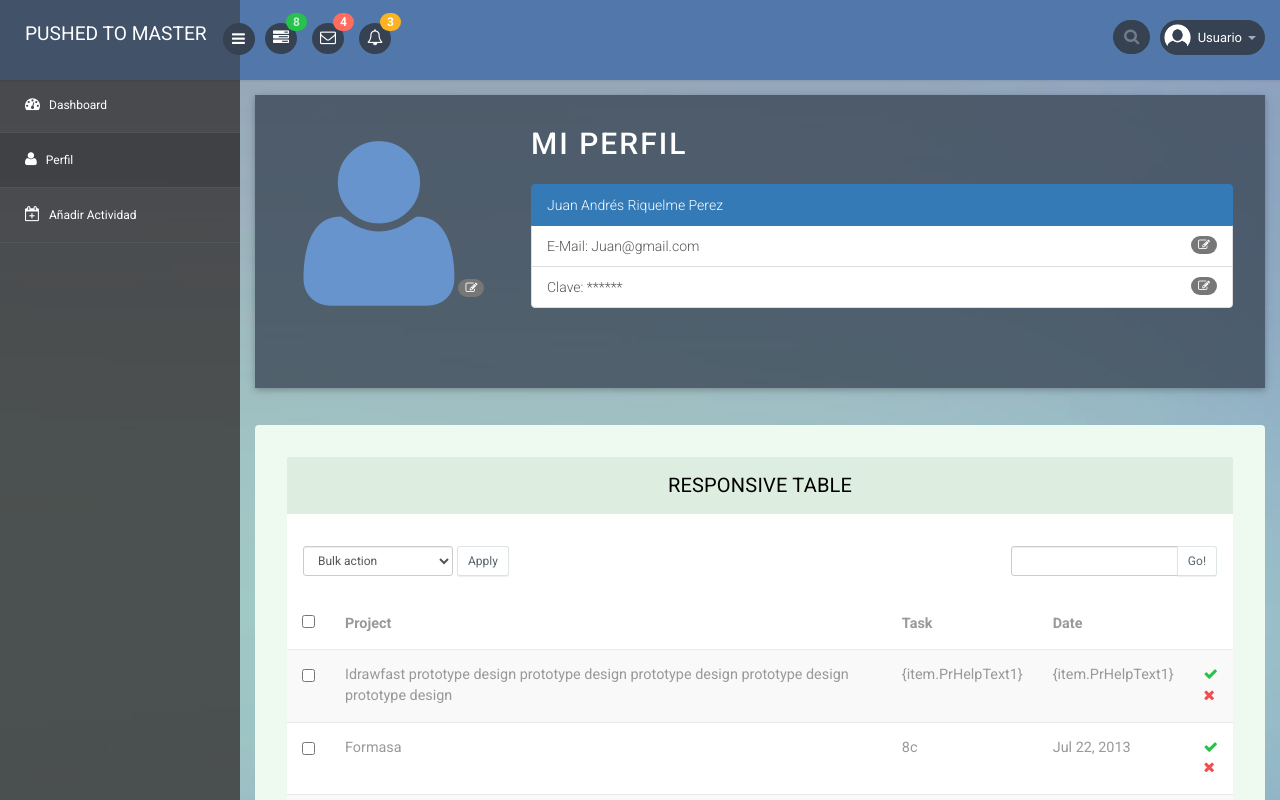
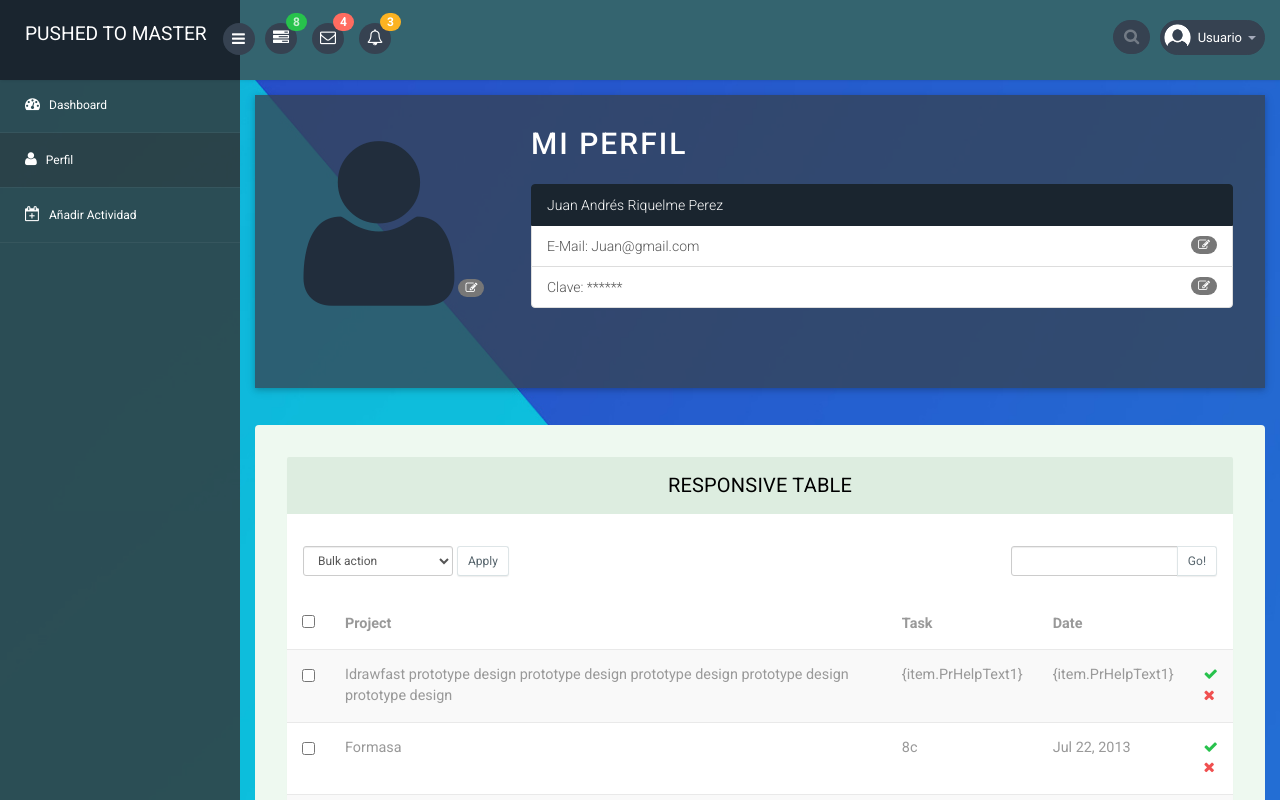
Before and after one commit to DCC-CC4401/2019-2-Pushed-to-Master-T2, a plain HTML site: page tablita.html in a window 1280 px wide. In both pictures the pointer is over the icon 379 px from the left and 223 px from the top of the page. Shown: the top 800 px of the page. Drawn offline with Linux system fonts and the light colour scheme.

Commit message:
changing color palettes and bg-image

```diff
--- a/css/style.css
+++ b/css/style.css
@@ -13,7 +13,7 @@ html, body{
 	font-family: 'Roboto', sans-serif;
     font-size: 100%;
     overflow-x: hidden;
-    background: url(../images/bg3.jpg) no-repeat 0px 0px;
+    background: url(../images/bg4.jpg) no-repeat 0px 0px;
 	background-size:cover;
 }
 body a{
@@ -225,7 +225,7 @@ margin: 0 auto;
     left:0;
     right:0;
     z-index:1002;
-    background:rgb(82, 120, 171);
+    background:rgb(52, 100, 111);
     -webkit-transition:all .3s ease-in-out;
     -moz-transition:all .3s ease-in-out;
     -o-transition:all .3s ease-in-out;
@@ -245,7 +245,7 @@ margin: 0 auto;
     width:100%;
 }
 .brand {
-    background:#415269;
+    background:#1a252f;
     float:left;
     width:240px;
     height:80px;
@@ -267,11 +267,11 @@ a.logo span {
 }
 
 #ex1:hover {
-    color: #6894cd;
+    color: rgb(52, 100, 111);
 }
 
 #imgperfil:hover {
-    color: rgb(104, 148, 205);
+    color: #212d3c;
 }
 
 
@@ -1479,6 +1479,11 @@ section#tables  p {
 .label {
 	font-weight: 300 !important;
 }
+
+.list-group-item.active, .list-group-item.active:focus, .list-group-item.active:hover{
+    background-color: #1a252f;
+    border-color: #1a252f;
+}
 .label {
 	padding: 4px 6px;
 	border: none;
```
Also changed, not shown: images/bg4.jpg (added), images/bg5.jpg (added), images/bg6.jpg (added).
